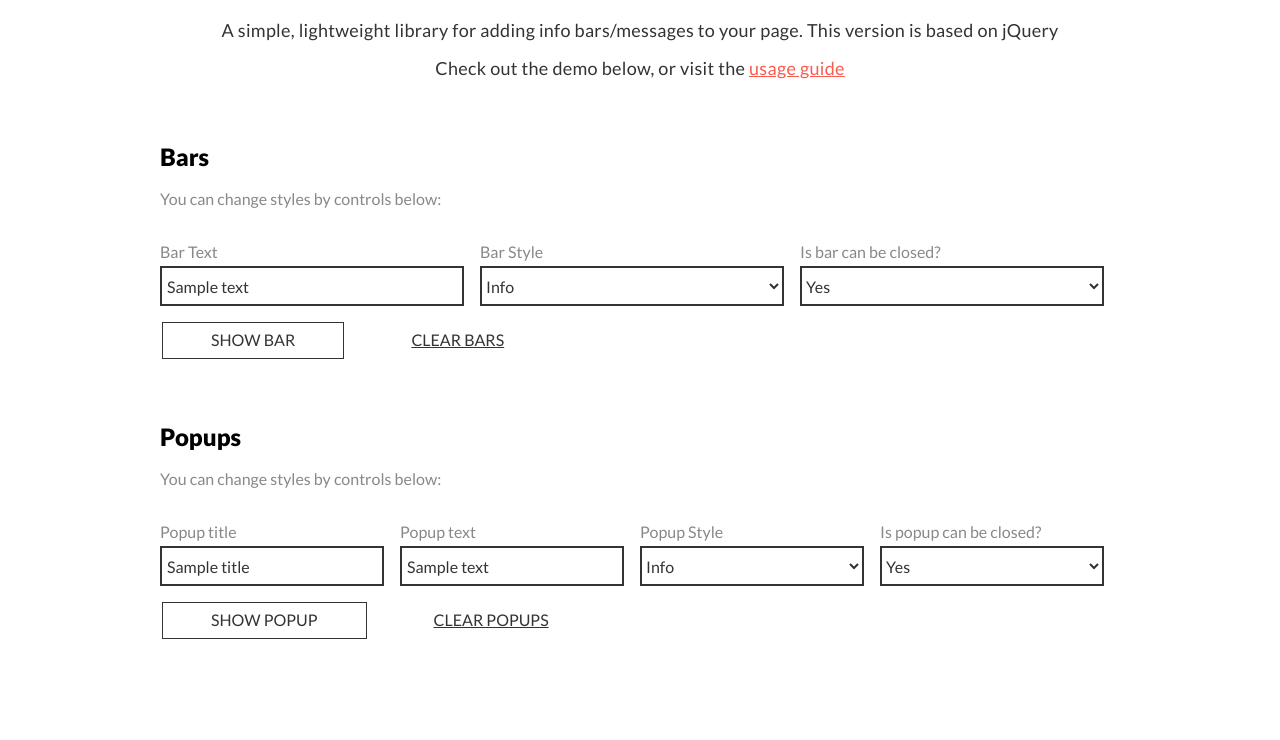
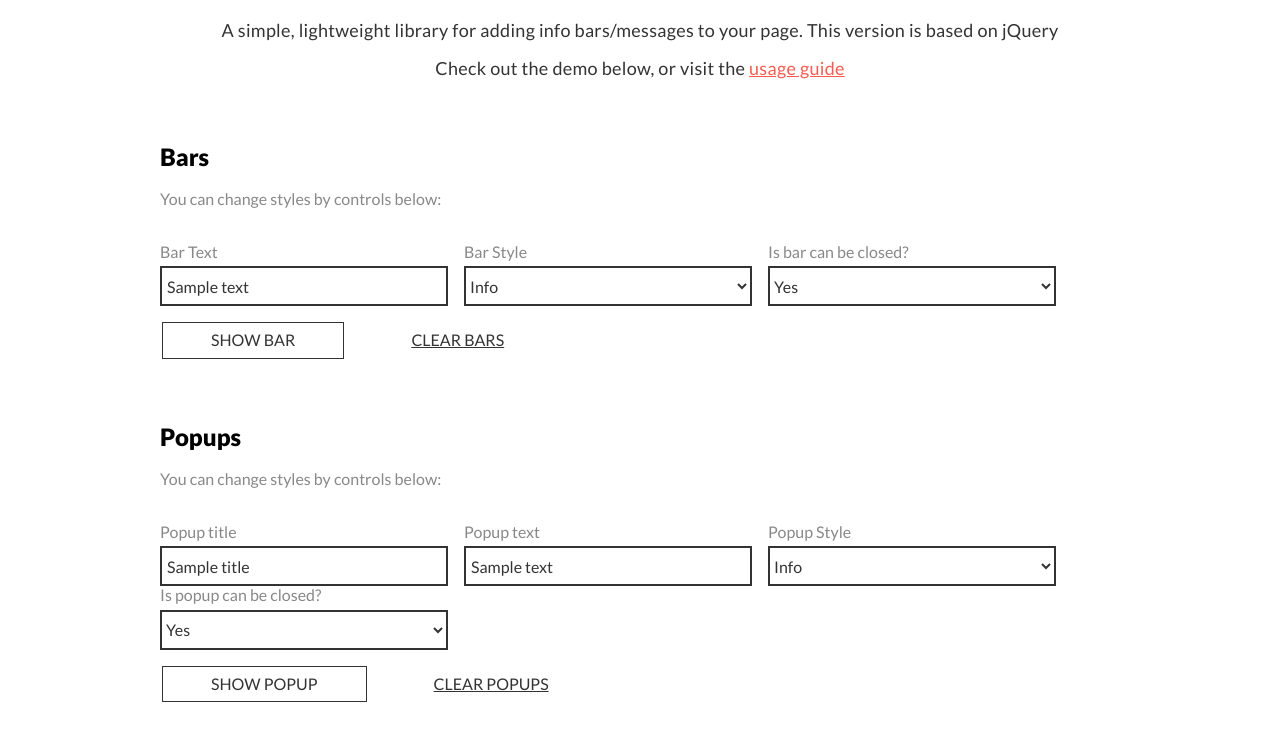
Before and after one commit to gruf23/Reporter.js, a website built with webpack: page example/index.html in a window 1280 px wide. Shown: the part 152-892 px from the top of the page. Before the commit the page ends 855 px from the top, so only its background shows below. Built offline with nearby package versions, Linux system fonts and the light colour scheme.

Commit message:
make controls on demo 3 cols

```diff
--- a/example/demo-style.css
+++ b/example/demo-style.css
@@ -17,13 +17,15 @@ p {
 }
 .controls {
     display: flex;
+    flex-flow: wrap;
 }
 .controls > div {
     display: flex;
     flex-direction: column;
-    width: calc(100% / 3);
+    width: calc(100% / 3 - 2rem);
     min-width: 100px;
     margin-right: 1rem;
+    box-sizing: border-box;
 }
 .controls > div label {
     margin-bottom: .3rem;
@@ -82,7 +84,6 @@ button.secondary {
 .github-corner:hover .octo-arm {
     animation: octocat-wave 560ms ease-in-out
 }
-
 @keyframes octocat-wave {
     0%, 100% {
         transform: rotate(0)
@@ -94,7 +95,6 @@ button.secondary {
         transform: rotate(10deg)
     }
 }
-
 @media (max-width: 500px) {
     .github-corner:hover .octo-arm {
         animation: none
```
